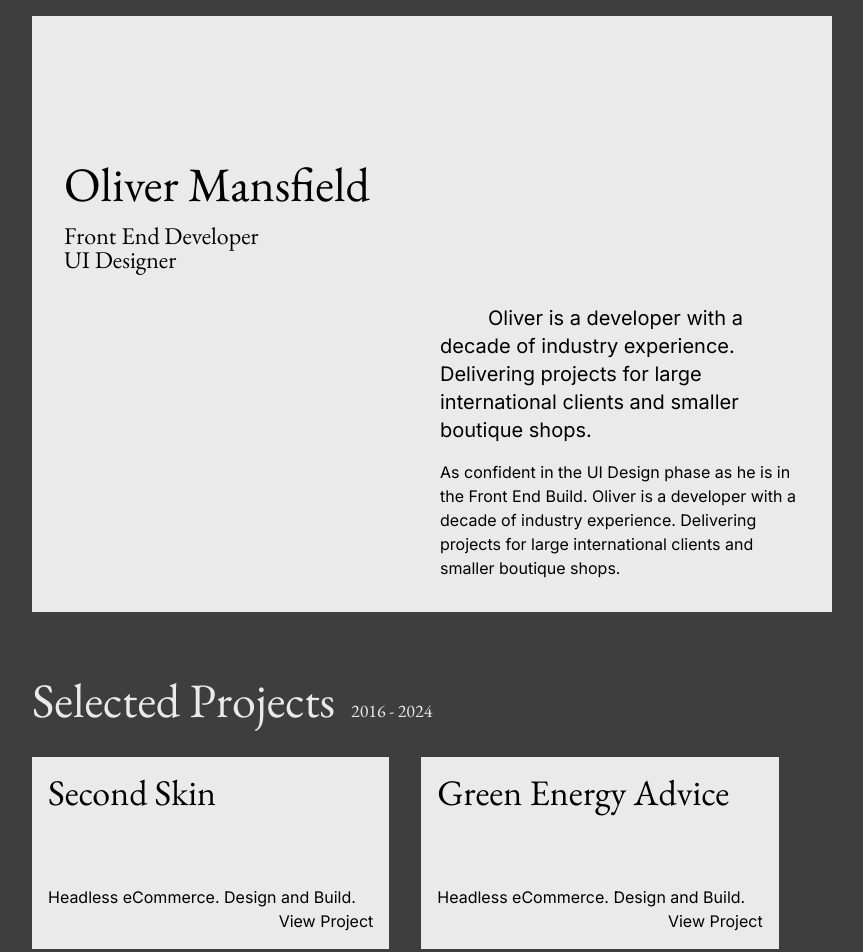
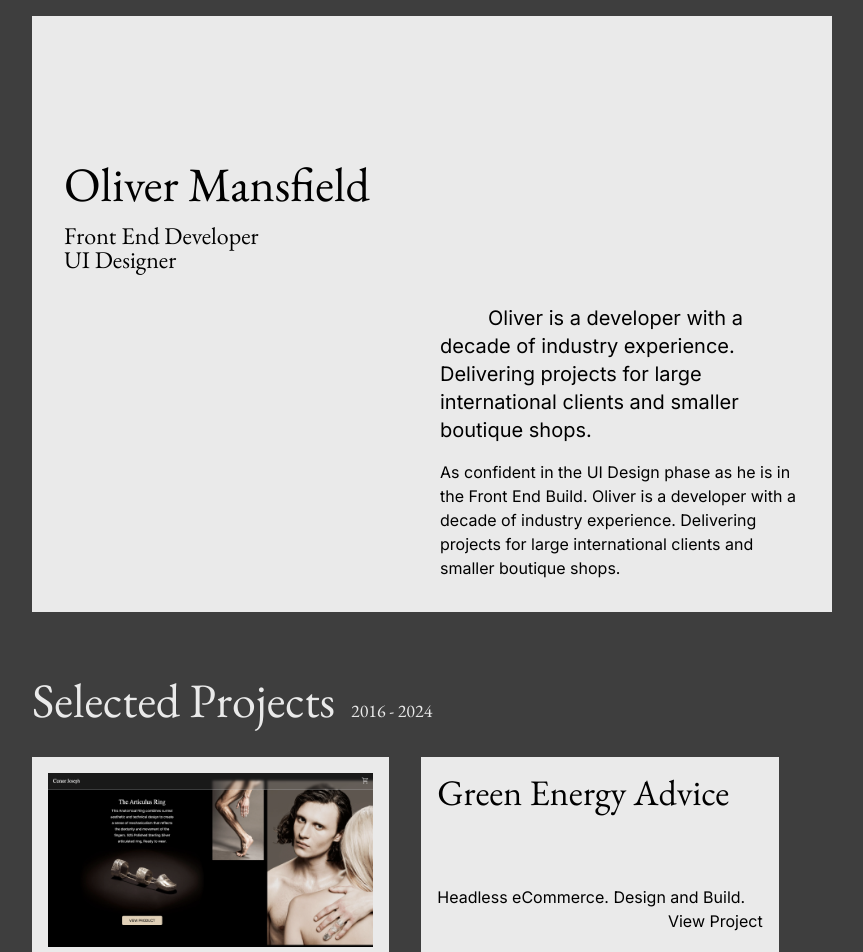
Before and after one commit to oliver-mansfield/portfolio, a Next.js app: page / in a window 1280 px wide. Shown: the top 952 px of the page, without its empty margins (16-879 px from the left). Built offline with nearby package versions, Linux system fonts and the light colour scheme.

Commit message:
Install gsap. Animate project card img.

```diff
--- a/jsconfig.json
+++ b/jsconfig.json
@@ -1,7 +1,9 @@
 {
   "compilerOptions": {
     "paths": {
-      "@/*": ["./src/*"]
+      "@/*": [
+        "./src/*"
+      ]
     }
   }
 }
--- a/src/app/globals.css
+++ b/src/app/globals.css
@@ -30,4 +30,8 @@ body {
   .text-balance {
     text-wrap: balance;
   }
+
+  .perspective {
+    perspective: 500px;
+  }
 }
--- a/src/app/page.js
+++ b/src/app/page.js
@@ -1,5 +1,5 @@
-import Image from "next/image";
-import Link from "next/link";
+import ProjectCard from "@/components/ProjectCard";
+
 
 export default function Home() {
   return (
@@ -33,14 +33,7 @@ export default function Home() {
         </div>
 
         <div className="grid grid-cols-1 lg:grid-cols-3 gap-8">
-
-          <Link href="/secondskin">
-            <div className="bg-grayLight p-4">
-              <h3 className="font-serif text-4xl inline-block h-28">Second Skin</h3>
-              <p>Headless eCommerce. Design and Build.</p>
-              <p className="text-right">View Project</p>
-            </div>
-          </Link>
+          <ProjectCard />
 
 
           <div className="bg-grayLight p-4">
--- /dev/null
+++ b/src/components/ProjectCard.js
@@ -0,0 +1,69 @@
+'use client';
+
+import Link from 'next/link';
+import Image from 'next/image';
+import { useRef } from 'react';
+import { useEffect } from 'react';
+import { gsap } from 'gsap';
+
+export default function ProjectCard() {
+  const imgRef = useRef();
+  const containerRef = useRef();
+
+  useEffect(() => {
+    const image = imgRef.current;
+    const container = containerRef.current;
+
+    const hoverAnimation = gsap.to(image, {
+      // rotation: 5,
+      duration: 0.1,
+      paused: true,
+      // scale: 1.5,
+      rotationY: 10,
+      rotationX: 12,
+      rotationZ: -2
+      // x: 10,
+      // y: 20,
+      // z: -100
+
+
+    });
+
+    container.addEventListener('mouseenter', () => {
+      hoverAnimation.play();
+    });
+
+    container.addEventListener('mouseleave', () => {
+      hoverAnimation.reverse();
+    });
+
+    return () => {
+      container.removeEventListener('mouseenter', () => {
+        hoverAnimation.play();
+      });
+
+      container.removeEventListener('mouseleave', () => {
+        hoverAnimation.reverse();
+      });
+    };
+  }, []);
+
+  return (
+    <Link href="/secondskin" ref={containerRef}>
+      <div className="bg-grayLight p-4">
+        <div className='perspective'>
+          <Image
+            src="/images/secondskin-thumb.png"
+            alt="Second Skin"
+            width={400}
+            height={214}
+            ref={imgRef}
+          />
+        </div>
+        <h3 className="font-serif text-4xl inline-block h-28 pt-4">Second Skin</h3>
+        <p>Headless eCommerce. Design and Build.</p>
+        <p className="text-right">View Project</p>
+      </div>
+    </Link>
+  );
+}
```
Also changed, not shown: package.json (+6 -5 lines), public/images/secondskin-thumb.png (added), 1 other file (tests, documents, lock files or other folders).
